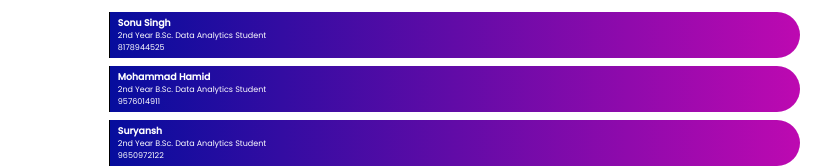
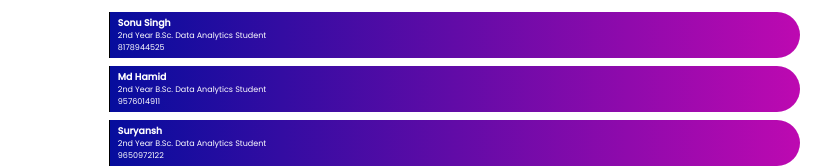
Before and after one commit to Saransh482003/Code-Spardha-Website, a Next.js app: page / in a window 1280 px wide. Shown: the part 1429-1597 px from the top of the page, without its empty margins (224-1055 px from the left). Built offline with nearby package versions, Linux system fonts and the light colour scheme.

Commit message:
Everything done

```diff
--- a/pages/index.js
+++ b/pages/index.js
@@ -112,7 +112,7 @@ const home = () => {
             <p className={styler.desc}>8178944525</p>
           </div>
           <div className={styler.entry}>
-            <h3 className={styler.name}>Mohammad Hamid</h3>
+            <h3 className={styler.name}>Md Hamid</h3>
             <p className={styler.desc}>2nd Year B.Sc. Data Analytics Student</p>
             <p className={styler.desc}>9576014911</p>
           </div>
```
